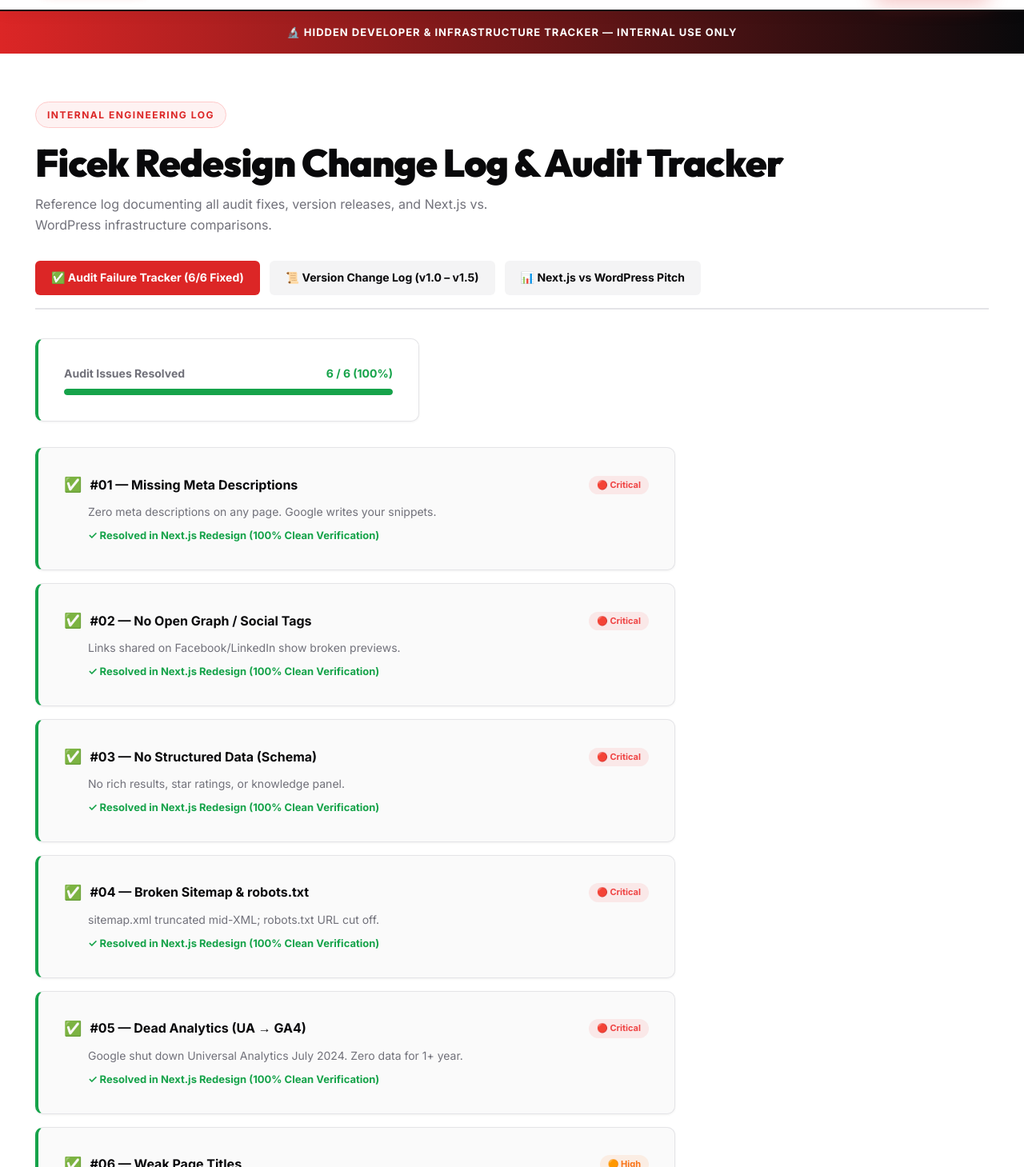
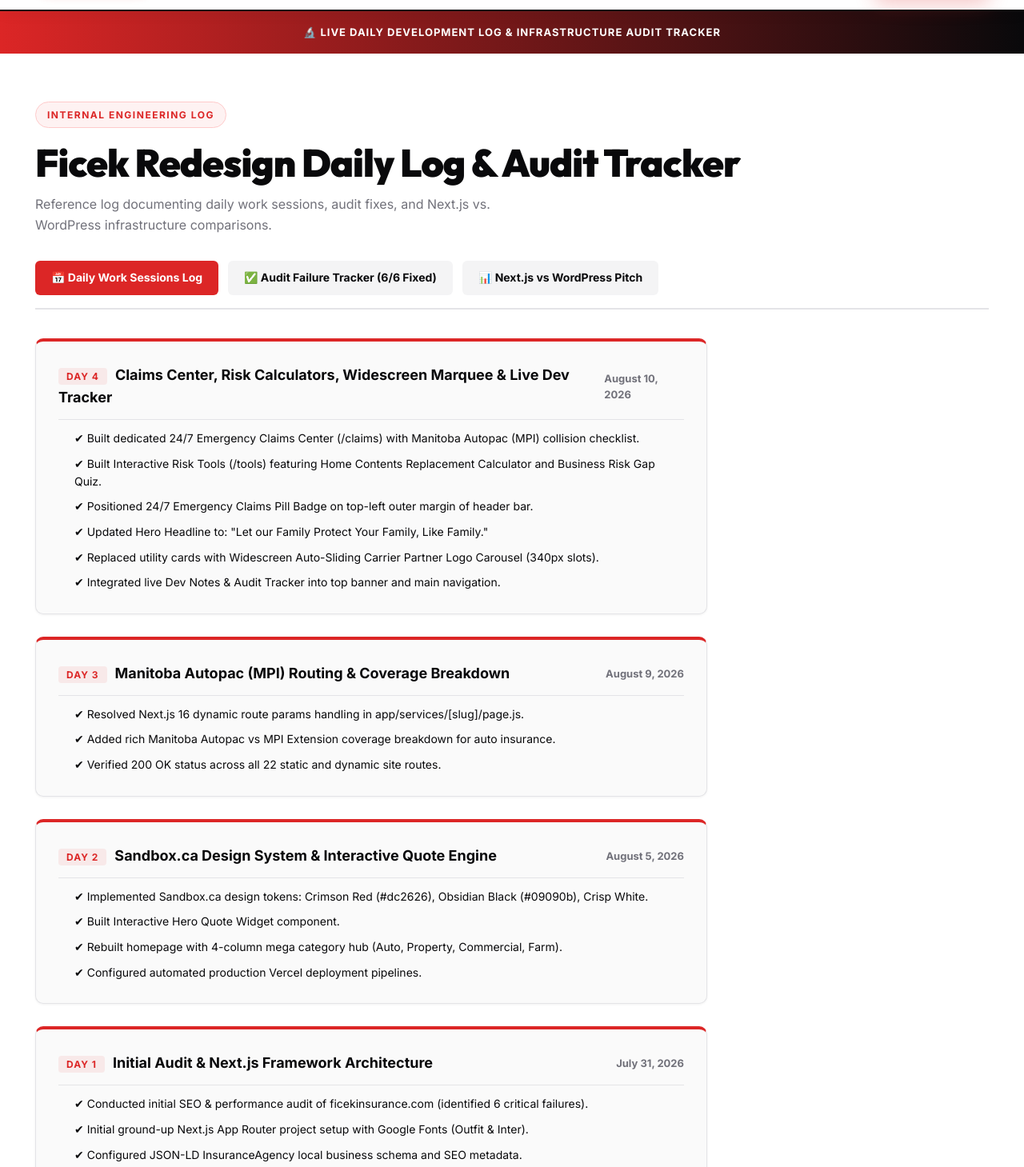
Before and after one commit to austinlmadeit/ficeks, a Next.js app: page /dev-notes in a window 1280 px wide. Shown: the part 111-1570 px from the top of the page at 80% size. Built offline with nearby package versions, Linux system fonts and the light colour scheme.

Commit message:
feat: group dev notes change log by Daily Work Sessions (Day 1 - Day 4)

```diff
--- a/app/dev-notes/page.js
+++ b/app/dev-notes/page.js
@@ -10,47 +10,49 @@
   medium:   { label: '🟡 Medium',   color: '#eab308', bg: 'rgba(234,179,8,0.1)' },
 };
 
-const CHANGE_LOG = [
+export const DAILY_CHANGE_LOG = [
   {
-    version: 'v1.5',
+    day: 'Day 4',
     date: 'August 10, 2026',
-    title: 'R&D Features & Infrastructure Audit Tracker',
-    highlights: [
-      'Built 24/7 Emergency Claims Center (/claims) with Manitoba Autopac (MPI) collision checklist.',
-      'Built Interactive Risk Tools (/tools) featuring Home Contents Calculator and Commercial Gap Quiz.',
-      'Pushed 24/7 Claims Pill Badge to the far-left outer margin of header bar.',
+    title: 'Claims Center, Risk Calculators, Widescreen Marquee & Live Dev Tracker',
+    changes: [
+      'Built dedicated 24/7 Emergency Claims Center (/claims) with Manitoba Autopac (MPI) collision checklist.',
+      'Built Interactive Risk Tools (/tools) featuring Home Contents Replacement Calculator and Business Risk Gap Quiz.',
+      'Positioned 24/7 Emergency Claims Pill Badge on top-left outer margin of header bar.',
       'Updated Hero Headline to: "Let our Family Protect Your Family, Like Family."',
-      'Created hidden Dev Notes & Infrastructure Change Log (/dev-notes).',
+      'Replaced utility cards with Widescreen Auto-Sliding Carrier Partner Logo Carousel (340px slots).',
+      'Integrated live Dev Notes & Audit Tracker into top banner and main navigation.',
     ],
   },
   {
-    version: 'v1.4',
+    day: 'Day 3',
     date: 'August 9, 2026',
-    title: 'Manitoba Autopac (MPI) Extension Integration',
-    highlights: [
+    title: 'Manitoba Autopac (MPI) Routing & Coverage Breakdown',
+    changes: [
       'Resolved Next.js 16 dynamic route params handling in app/services/[slug]/page.js.',
       'Added rich Manitoba Autopac vs MPI Extension coverage breakdown for auto insurance.',
-      'Added 200 OK verification across all 22 static and dynamic routes.',
+      'Verified 200 OK status across all 22 static and dynamic site routes.',
     ],
   },
   {
-    version: 'v1.3',
+    day: 'Day 2',
     date: 'August 5, 2026',
-    title: 'Sandbox.ca Structural Redesign & Brand Alignment',
-    highlights: [
-      'Implemented Red (#dc2626), Obsidian Black (#09090b), and Crisp White design tokens.',
+    title: 'Sandbox.ca Design System & Interactive Quote Engine',
+    changes: [
+      'Implemented Sandbox.ca design tokens: Crimson Red (#dc2626), Obsidian Black (#09090b), Crisp White.',
       'Built Interactive Hero Quote Widget component.',
       'Rebuilt homepage with 4-column mega category hub (Auto, Property, Commercial, Farm).',
-      'Configured Vercel production deployments under austin.l@ficekinsurance.com.',
+      'Configured automated production Vercel deployment pipelines.',
     ],
   },
   {
-    version: 'v1.0',
+    day: 'Day 1',
     date: 'July 31, 2026',
-    title: 'Initial Next.js Migration & Ground-Up Setup',
-    highlights: [
-      'Migrated codebase from legacy static HTML/WP draft to Next.js App Router framework.',
-      'Configured Google Fonts (Outfit & Inter), JSON-LD schema, and automated SEO metadata.',
+    title: 'Initial Audit & Next.js Framework Architecture',
+    changes: [
+      'Conducted initial SEO & performance audit of ficekinsurance.com (identified 6 critical failures).',
+      'Initial ground-up Next.js App Router project setup with Google Fonts (Outfit & Inter).',
+      'Configured JSON-LD InsuranceAgency local business schema and SEO metadata.',
     ],
   },
 ];
@@ -64,13 +66,13 @@
 ];
 
 export default function DevNotesPage() {
-  const [tab, setTab] = useState('audit');
+  const [tab, setTab] = useState('changelog');
   const issues = SEO_ISSUES;
-  const fixedCount = issues.length; // All 6 issues resolved in redesign
+  const fixedCount = issues.length;
 
   return (
     <>
-      {/* Dev-only warning banner */}
+      {/* Dev warning banner */}
       <div style={{
         background: 'linear-gradient(90deg, #dc2626, #09090b)',
         color: '#ffffff',
@@ -81,7 +83,7 @@
         letterSpacing: '1px',
         textTransform: 'uppercase',
       }}>
-        🔬 HIDDEN DEVELOPER & INFRASTRUCTURE TRACKER — INTERNAL USE ONLY
+        🔬 LIVE DAILY DEVELOPMENT LOG & INFRASTRUCTURE AUDIT TRACKER
       </div>
 
       <section style={{ padding: '60px 0' }}>
@@ -89,18 +91,18 @@
           <div style={{ marginBottom: '32px' }}>
             <span className="section-tag">Internal Engineering Log</span>
             <h1 style={{ fontSize: 'clamp(28px, 4vw, 48px)', fontWeight: 900, marginBottom: '12px' }}>
-              Ficek Redesign Change Log & Audit Tracker
+              Ficek Redesign Daily Log & Audit Tracker
             </h1>
             <p style={{ color: '#71717a', maxWidth: '640px', lineHeight: 1.6 }}>
-              Reference log documenting all audit fixes, version releases, and Next.js vs. WordPress infrastructure comparisons.
+              Reference log documenting daily work sessions, audit fixes, and Next.js vs. WordPress infrastructure comparisons.
             </p>
           </div>
 
           {/* TABS */}
-          <div style={{ display: 'flex', gap: '12px', marginBottom: '36px', borderBottom: '2px solid #e4e4e7', paddingBottom: '16px' }}>
+          <div style={{ display: 'flex', gap: '12px', marginBottom: '36px', borderBottom: '2px solid #e4e4e7', paddingBottom: '16px', flexWrap: 'wrap' }}>
             {[
+              { id: 'changelog', label: '📅 Daily Work Sessions Log' },
               { id: 'audit', label: '✅ Audit Failure Tracker (6/6 Fixed)' },
-              { id: 'changelog', label: '📜 Version Change Log (v1.0 – v1.5)' },
               { id: 'boss', label: '📊 Next.js vs WordPress Pitch' },
             ].map((t) => (
               <button
@@ -122,7 +124,35 @@
             ))}
           </div>
 
-          {/* TAB 1: AUDIT RESOLUTION TRACKER */}
+          {/* TAB 1: DAILY CHANGE LOG */}
+          {tab === 'changelog' && (
+            <div style={{ display: 'flex', flexDirection: 'column', gap: '28px', maxWidth: '840px' }}>
+              {DAILY_CHANGE_LOG.map((log, idx) => (
+                <div key={idx} className="card card-red-top" style={{ background: '#fafafa', padding: '28px' }}>
+                  <div style={{ display: 'flex', justifyContent: 'space-between', alignItems: 'center', marginBottom: '12px', borderBottom: '1px solid #e4e4e7', paddingBottom: '12px' }}>
+                    <div>
+                      <span style={{ fontSize: '12px', fontWeight: 800, color: '#dc2626', textTransform: 'uppercase', letterSpacing: '1px', background: 'rgba(220,38,38,0.08)', padding: '3px 10px', borderRadius: '4px', marginRight: '10px' }}>
+                        {log.day}
+                      </span>
+                      <span style={{ fontSize: '18px', fontWeight: 900, color: '#09090b' }}>
+                        {log.title}
+                      </span>
+                    </div>
+                    <span style={{ fontSize: '13px', color: '#71717a', fontWeight: 800 }}>{log.date}</span>
+                  </div>
+                  <ul style={{ display: 'flex', flexDirection: 'column', gap: '10px', fontSize: '14px', color: '#09090b', marginLeft: '20px', marginTop: '12px' }}>
+                    {log.changes.map((c, i) => (
+                      <li key={i} style={{ lineHeight: 1.55 }}>
+                        ✔ {c}
+                      </li>
+                    ))}
+                  </ul>
+                </div>
+              ))}
+            </div>
+          )}
+
+          {/* TAB 2: AUDIT RESOLUTION TRACKER */}
           {tab === 'audit' && (
             <div>
               <div className="card" style={{ maxWidth: '480px', marginBottom: '32px', borderLeft: '4px solid #16a34a' }}>
@@ -159,25 +189,6 @@
                   );
                 })}
               </div>
-            </div>
-          )}
-
-          {/* TAB 2: VERSION CHANGE LOG */}
-          {tab === 'changelog' && (
-            <div style={{ display: 'flex', flexDirection: 'column', gap: '24px', maxWidth: '800px' }}>
-              {CHANGE_LOG.map((log, idx) => (
-                <div key={idx} className="card card-red-top" style={{ background: '#fafafa' }}>
-                  <div style={{ display: 'flex', justifyContent: 'space-between', alignItems: 'center', marginBottom: '8px' }}>
-                    <span style={{ fontSize: '18px', fontWeight: 900, color: '#dc2626' }}>{log.version} — {log.title}</span>
-                    <span style={{ fontSize: '12px', color: '#71717a', fontWeight: 700 }}>{log.date}</span>
-                  </div>
-                  <ul style={{ display: 'flex', flexDirection: 'column', gap: '8px', fontSize: '14px', color: '#09090b', marginLeft: '20px' }}>
-                    {log.highlights.map((h, i) => (
-                      <li key={i}>• {h}</li>
-                    ))}
-                  </ul>
-                </div>
-              ))}
             </div>
           )}
 
```
